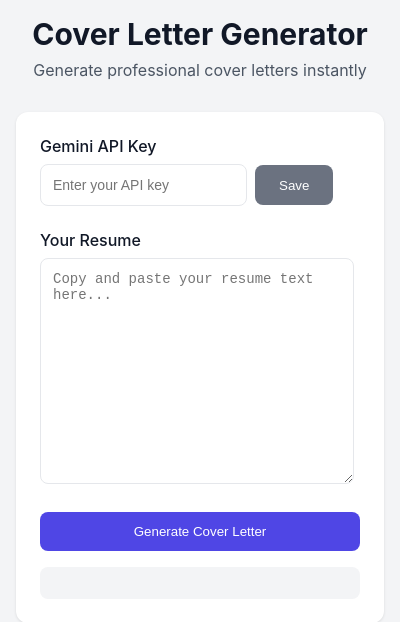
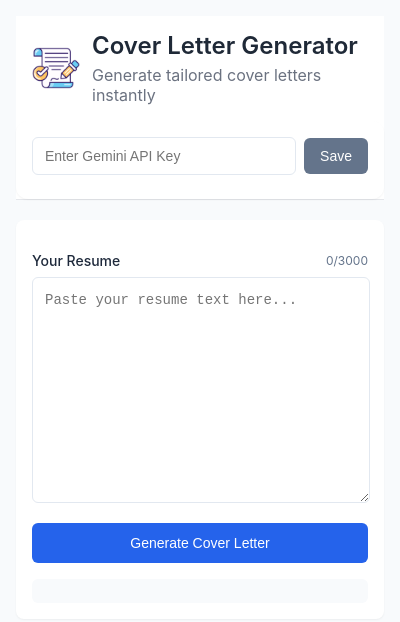
Before and after one commit to Saurav-Kalaskar/CoverItUp, a browser extension: page popup.html in a window 400 px wide. Shown: the top 622 px of the page. Drawn offline with Linux system fonts and the light colour scheme.

Commit message:
updated UI chanes and added a custom extension icon

```diff
--- a/popup.css
+++ b/popup.css
@@ -1,21 +1,23 @@
 /* Base styles */
 :root {
-    --primary-color: #4F46E5;
-    --primary-hover: #4338CA;
+    --primary-color: #2563eb;
+    --primary-hover: #1d4ed8;
     --secondary-color: #6B7280;
-    --background-color: #F3F4F6;
-    --card-background: #FFFFFF;
-    --text-primary: #111827;
-    --text-secondary: #4B5563;
-    --border-color: #E5E7EB;
-    --success-color: #10B981;
-    --error-color: #EF4444;
+    --background-color: #f8fafc;
+    --card-background: #ffffff;
+    --text-primary: #1e293b;
+    --text-secondary: #64748b;
+    --border-color: #e2e8f0;
+    --success-color: #10b981;
+    --error-color: #ef4444;
+    --shadow-sm: 0 1px 2px 0 rgb(0 0 0 / 0.05);
+    --shadow-md: 0 4px 6px -1px rgb(0 0 0 / 0.1);
 }
 
 body {
-    width: 500px;
+    width: 600px;
     margin: 0;
-    font-family: -apple-system, BlinkMacSystemFont, 'Segoe UI', Roboto, 'Helvetica Neue', Arial, sans-serif;
+    font-family: -apple-system, BlinkMacSystemFont, 'Segoe UI', Roboto, sans-serif;
     background-color: var(--background-color);
     color: var(--text-primary);
 }
@@ -26,131 +28,200 @@ body {
 
 /* Header styles */
 .header {
-    text-align: center;
-    margin-bottom: 2rem;
+    background-color: #ffffff;
+    border-bottom: 1px solid #e5e7eb;
+    margin-bottom: 20px;
 }
 
-.header h1 {
-    font-size: 1.875rem;
-    font-weight: 700;
-    color: var(--text-primary);
+.logo-section {
+    display: flex;
+    align-items: center;
+    gap: 12px;
+    padding: 16px;
+}
+
+.logo {
+    width: 48px;
+    height: 48px;
+    object-fit: contain;
+    image-rendering: -webkit-optimize-contrast;
+}
+
+.title-section {
+    display: flex;
+    flex-direction: column;
+    justify-content: center;
+}
+
+h1 {
+    font-size: 24px;
+    font-weight: 600;
+    color: #1F2937;
     margin: 0;
+    line-height: 1.2;
 }
 
 .subtitle {
-    color: var(--text-secondary);
-    margin-top: 0.5rem;
+    font-size: 16px;
+    color: #6B7280;
+    margin: 4px 0 0 0;
 }
 
-/* Card container */
-.card {
+/* API Section */
+.api-section {
     background-color: var(--card-background);
+    padding: 1rem;
     border-radius: 0.75rem;
-    box-shadow: 0 1px 3px rgba(0, 0, 0, 0.1);
-    padding: 1.5rem;
+    box-shadow: var(--shadow-sm);
 }
 
-/* Input groups */
-.input-group {
-    margin-bottom: 1.5rem;
+.api-input-wrapper {
+    display: flex;
+    gap: 0.5rem;
+    align-items: center;
+    width: 100%;
 }
 
-.input-group label {
-    display: block;
+.api-input {
+    flex: 1;
+    height: 36px;
+    padding: 0 12px;
+    border: 1px solid var(--border-color);
+    border-radius: 6px;
+    font-size: 14px;
+}
+
+.api-input:focus {
+    outline: none;
+    border-color: var(--primary-color);
+    box-shadow: 0 0 0 3px rgba(37, 99, 235, 0.1);
+}
+
+/* Main Content */
+.main-content {
+    padding: 16px;
+    background-color: var(--card-background);
+    border-radius: 8px;
+    box-shadow: var(--shadow-sm);
+}
+
+.section-header {
+    display: flex;
+    justify-content: space-between;
+    align-items: center;
+    margin-bottom: 8px;
+}
+
+.section-header label {
+    font-size: 14px;
     font-weight: 500;
-    margin-bottom: 0.5rem;
     color: var(--text-primary);
 }
 
-/* Input fields */
-.api-input-container {
-    display: flex;
-    align-items: center;
-    gap: 0.5rem;
-    max-width: 70%;
+.char-count {
+    font-size: 12px;
+    color: var(--text-secondary);
+    margin-left: auto;
 }
 
-.input-field {
-    flex: 1;
-    height: 40px;
-    padding: 0 0.75rem;
-    border: 1px solid var(--border-color);
-    border-radius: 0.5rem;
-    font-size: 0.875rem;
-    transition: border-color 0.15s ease;
+.resume-section {
+    margin: 16px 0;
+    width: 100%;
 }
 
-.textarea-field {
-    width: 90%;
+.resume-input {
+    width: calc(100% - 24px);
     min-height: 200px;
-    padding: 0.75rem;
+    padding: 12px;
     border: 1px solid var(--border-color);
-    border-radius: 0.5rem;
-    font-size: 0.875rem;
+    border-radius: 6px;
+    font-size: 14px;
+    line-height: 1.5;
     resize: vertical;
 }
 
-.input-field:focus,
-.textarea-field:focus {
+.resume-input:focus {
     outline: none;
     border-color: var(--primary-color);
-    box-shadow: 0 0 0 3px rgba(79, 70, 229, 0.1);
+    box-shadow: 0 0 0 3px rgba(37, 99, 235, 0.1);
 }
 
 /* Buttons */
-.button {
-    padding: 0.75rem 1.5rem;
+.button-save,
+.button-generate,
+.button-download {
+    display: flex;
+    align-items: center;
+    justify-content: center;
+    gap: 0.5rem;
+    padding: 0.625rem 1.25rem;
     border: none;
     border-radius: 0.5rem;
     font-weight: 500;
     cursor: pointer;
-    transition: all 0.15s ease;
-}
-
-.button-primary {
-    background-color: var(--primary-color);
-    color: white;
-    width: 100%;
-}
-
-.button-primary:hover {
-    background-color: var(--primary-hover);
-}
-
-.button-secondary {
-    background-color: var(--secondary-color);
-    color: white;
-    width: 100%;
-    margin-top: 1rem;
-}
-
-.button-secondary:hover {
-    background-color: #4B5563;
+    transition: all 0.2s;
 }
 
 .button-save {
-    height: 40px;
-    padding: 0 1.5rem;
+    height: 36px;
+    padding: 0 16px;
+    background-color: var(--text-secondary);
+    color: white;
     border: none;
-    border-radius: 0.5rem;
-    background-color: var(--secondary-color);
-    color: white;
+    border-radius: 6px;
+    font-size: 14px;
     font-weight: 500;
     cursor: pointer;
-    transition: all 0.15s ease;
-    display: flex;
-    align-items: center;
-    justify-content: center;
+    white-space: nowrap;
 }
 
-.button-save:hover {
-    background-color: #4B5563;
+.button-generate {
+    width: 100%;
+    height: 40px;
+    margin: 16px 0;
+    background-color: var(--primary-color);
+    color: white;
+    border: none;
+    border-radius: 6px;
+    font-size: 14px;
+    font-weight: 500;
+    cursor: pointer;
 }
 
-/* Status messages */
+.button-download {
+    width: 100%;
+    height: 40px;
+    margin-top: 16px;
+    background-color: var(--success-color);
+    color: white;
+    border: none;
+    border-radius: 6px;
+    font-size: 14px;
+    font-weight: 500;
+    cursor: pointer;
+    display: none;
+}
+
+.button-icon {
+    font-size: 1.125rem;
+}
+
+/* Output Section */
+.output-container {
+    width: calc(100% - 24px);
+    margin-top: 16px;
+    padding: 12px;
+    border-radius: 6px;
+    background-color: var(--background-color);
+    font-size: 14px;
+    line-height: 1.5;
+    white-space: pre-wrap;
+}
+
+/* Status Messages */
 .status-text {
     display: block;
-    font-size: 0.875rem;
+    font-size: 0.75rem;
     margin-top: 0.5rem;
 }
 
@@ -162,24 +233,21 @@ body {
     color: var(--error-color);
 }
 
-/* Output container */
-.output-container {
-    margin-top: 1rem;
-    padding: 1rem;
-    border-radius: 0.5rem;
-    background-color: var(--background-color);
-    white-space: pre-wrap;
-    font-size: 0.875rem;
+/* Hover States */
+.button-save:hover {
+    opacity: 0.9;
 }
 
-/* Loading state */
-.loading {
-    color: var(--secondary-color);
-    font-style: italic;
+.button-generate:hover {
+    opacity: 0.9;
 }
 
-/* Responsive adjustments */
-@media (max-width: 520px) {
+.button-download:hover {
+    opacity: 0.9;
+}
+
+/* Responsive Design */
+@media (max-width: 640px) {
     body {
         width: 100%;
     }
@@ -187,4 +255,8 @@ body {
     .app-container {
         padding: 1rem;
     }
+
+    .main-content {
+        padding: 1rem;
+    }
 }
--- a/popup.html
+++ b/popup.html
@@ -3,48 +3,56 @@
 <head>
     <title>Cover Letter Generator</title>
     <link href="popup.css" rel="stylesheet">
+    <link href="https://fonts.googleapis.com/css2?family=Inter:wght@400;500;600&display=swap" rel="stylesheet">
 </head>
-<body class="container">
+<body>
     <div class="app-container">
         <header class="header">
+            <div class="logo-section">
+                <img src="icons/icon128.png" alt="Cover Letter Generator" class="logo" width="48" height="48">
+                <div class="title-section">
                     <h1>Cover Letter Generator</h1>
-            <p class="subtitle">Generate professional cover letters instantly</p>
-        </header>
+                    <p class="subtitle">Generate tailored cover letters instantly</p>
+                </div>
+            </div>
 
-        <div class="card">
-            <div class="input-group">
-                <label for="apiKey">Gemini API Key</label>
-                <div class="api-input-container">
+            <div class="api-section">
+                <div class="api-input-wrapper">
                     <input type="password"
                            id="apiKey"
-                           placeholder="Enter your API key"
-                           class="input-field">
+                           placeholder="Enter Gemini API Key"
+                           class="api-input">
                     <button id="saveApiKey" class="button-save">
                         Save
                     </button>
                 </div>
                 <span id="apiKeyStatus" class="status-text"></span>
             </div>
+        </header>
 
-            <div class="input-group">
+        <main class="main-content">
+            <div class="resume-section">
+                <div class="section-header">
                     <label for="resumeText">Your Resume</label>
-                <div class="resume-container">
+                    <span class="char-count" id="charCount">0/3000</span>
+                </div>
                 <textarea id="resumeText"
-                             class="textarea-field"
-                             placeholder="Copy and paste your resume text here..."></textarea>
-                </div>
+                         class="resume-input"
+                         placeholder="Paste your resume text here..."></textarea>
             </div>
 
-            <button id="generate" class="button button-primary">
+            <button id="generate" class="button-generate">
                 Generate Cover Letter
             </button>
 
+            <div class="output-section">
                 <div id="status" class="status-container"></div>
                 <div id="output" class="output-container"></div>
-            <button id="downloadButton" class="button button-secondary" style="display: none;">
+                <button id="downloadButton" class="button-download">
                     Download Cover Letter
                 </button>
             </div>
+        </main>
     </div>
     <script src="popup.js" defer></script>
 </body>
--- a/popup.js
+++ b/popup.js
@@ -253,3 +253,21 @@ observer.observe(elements.output, {
 
 // Save state before popup closes
 window.addEventListener('beforeunload', saveState);
+
+// Add character count functionality
+const MAX_CHARS = 3000;
+const charCountElement = document.getElementById('charCount');
+
+elements.resumeText.addEventListener('input', () => {
+    const currentLength = elements.resumeText.value.length;
+    charCountElement.textContent = `${currentLength}/${MAX_CHARS}`;
+
+    if (currentLength > MAX_CHARS) {
+        elements.resumeText.value = elements.resumeText.value.slice(0, MAX_CHARS);
+        charCountElement.style.color = 'var(--error-color)';
+    } else {
+        charCountElement.style.color = 'var(--text-secondary)';
+    }
+
+    saveState(); // Save state when text changes
+});
```
Also changed, not shown: icon.png (deleted), icons/icon128.ico (added), icons/icon128.png (added), icons/icon16.png (added), icons/icon32.png (added), icons/icon48.png (added), manifest.json, 2 other files. Lines whose indentation alone changed are shown as unchanged.
